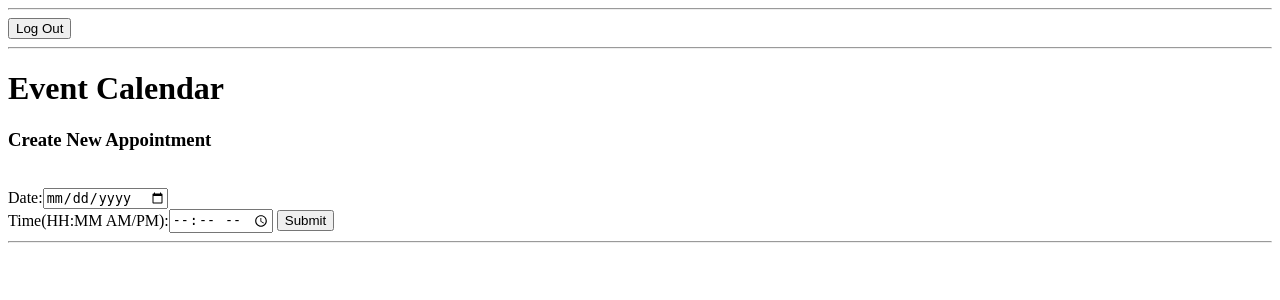
After one commit to memuunkie/HBProject_research_library_app, a Flask app: page /library_events in a window 1280 px wide. The commit adds this page. Shown: the top 300 px of the page. Run offline with Flask 2, Linux system fonts and the light colour scheme.

Commit message:
Create basic form for capturing datetime for Google calendar integration

```diff
--- a/seed.py
+++ b/seed.py
@@ -64,7 +64,7 @@ def load_users():
         db.session.add(user)
 
     # create one default admin
-    admin = User(fname='The', lname='Librarian', email='admin@library.com',
+    admin = User(fname='The', lname='Librarian', email='bookkeeperchs@gmail.com',
                  password='1234abc', create_date=datetime.now(), type_id=1)
 
     db.session.add(admin)
--- a/server.py
+++ b/server.py
@@ -19,9 +19,6 @@ app = Flask(__name__)
 # Required to use Flask sessions and the debug toolbar
 app.secret_key = "ABCItseasyas123orsimpleasDo-Re-MiABC123babyyouandmegirl"
 
-# Normally, if you use an undefined variable in Jinja2, it fails
-# silently. This is horrible. Fix this so that, instead, it raises an
-# error.
 app.jinja_env.undefined = StrictUndefined
 
 
@@ -57,11 +54,22 @@ def user_view():
 
     if session.get('user'):
         if session['type'] == 2:
-            return render_template('user_detail.html')
+            user_id = session['user']
+            user = User.query.filter_by(user_id=user_id).first()
+            visits = Visit.query.filter(Visit.user_id == user_id).order_by(Visit.visit_timeout.desc()).all()
+            return render_template('user_detail.html', user=user,
+                                    visits=visits)
         else:
             return redirect('/library')
     else:
         return redirect('/')
+
+
+@app.route('/library_events')
+def render_events():
+    """render the calendar page"""
+
+    return render_template('library_events.html')
 
 
 @app.route('/log-out', methods=['GET'])
@@ -73,6 +81,21 @@ def log_out():
         del session['type']
         print session
         return redirect('/')
+
+
+@app.route('/create-event', methods=['GET'])
+def add_event_to_calendar():
+    """Add new event to calendar"""
+
+    # doesn't do anything yet
+
+    date = request.args.get('date')
+    time = request.args.get('time')
+
+    print type(date), type(time)
+    print date, ' and ', time
+
+    return redirect('/library_events')
 
 
 #Everything below are for AJAX calls
@@ -177,9 +200,9 @@ def add_new_visit():
         db.session.add(visit)
         db.session.commit()
 
-        return "Success to post"
+        return "User has been checked in"
     else:
-        return "None"
+        return "USER ALREADY CHECKED IN"
 
 
 @app.route('/log-in.json', methods=['POST'])
@@ -346,6 +369,9 @@ def return_books():
 #################################################################
 #Helper functions
 
+def formatDatetime(value, format='%m/%d/%Y at %H:%M'):
+    return value.strftime(format)
+
 def make_wildcard(name):
     """Formats request.args result to be wildcard-able"""
 
@@ -377,6 +403,9 @@ if __name__ == "__main__":
     # point that we invoke the DebugToolbarExtension
     app.debug = True
     app.jinja_env.auto_reload = app.debug  # make sure templates, etc. are not cached in debug mode
+    # add formatDatetime to Jinja template
+    app.jinja_env.filters['formatDatetime'] = formatDatetime
+
 
     connect_to_db(app)
 
--- a/static/library-functions.js
+++ b/static/library-functions.js
@@ -33,29 +33,11 @@ function displayUserResults(results) {
                                 value: results[i]['user_id'],
                                 on: {
                                     click: function() {
-                                        //check to see if right value sent
                                         console.log(this.value);
-                                        var url = "/new-visit.json";
-                                        var buttonVal = {
-                                            'user-id': this.value
+                                        $.post("/new-visit.json", {'user-id':this.value}, checkInConfirm);
                                             }
-                                        //show what is getting sent to server
-                                        console.log(buttonVal);
-                                        $.post(url, buttonVal, function(res){
-                                            //show what got back from server
-                                            console.log(res);
-
-                                            if (res == 'None') {
-                                                userList.empty();
-                                                userList.html("<p>USER ALREADY CHECKED IN</p>");
-                                                } else {
-                                                userList.empty();
-                                                userList.html("<p>User has been added</p>");
-                                                }
-                                            });
-                                                        }
                                     }
-                    });
+                                });
 
                     btn.html('Check In');
 
@@ -82,6 +64,19 @@ function showUserResults(evt) {
 
     $.get(url, displayUserResults);
 }
+
+/**************
+    Button functions
+**************/
+
+function checkInConfirm(results) {
+    // Confirmation message from server after clicking Check In button
+    var userList = $("#result-user-list");
+    console.log(results);
+    userList.empty();
+    userList.html("<p>" + results + "</p>");
+}
+
 
 $("#user-search").on('submit', showUserResults);
 //library_view.html
--- a/templates/home.html
+++ b/templates/home.html
@@ -16,7 +16,7 @@
         <span id="msg"></span>
     </div>
 
-    <div id="user-register">
+<!--     <div id="user-register">
         <h4>If you do not have a sign in, please register here</h4>
         <form id="register" method="GET" action="/">
             First Name :<input type="text" name="fname" required>
@@ -25,7 +25,7 @@
             <br>Password<input type="password" name="password" required>
 
             <br><input type="submit" value="Register">
-        </form>
+        </form> -->
         <!-- No functionality on this yet -->
     </div>
     <div id="register-msg">
--- /dev/null
+++ b/templates/library_events.html
@@ -0,0 +1,32 @@
+{% extends 'base.html' %}
+
+
+{% block content %}
+
+    <hr>
+        <form action="/log-out" method="GET">
+            <input type="hidden" name="logout">
+            <input type="submit" value="Log Out">
+        </form>
+
+    <hr>
+
+    <h1>Event Calendar</h1>
+
+    <div id="new-event">
+        <h3>Create New Appointment</h3>
+        <form id="new_appt" action="/create-event" method="GET">
+                <!-- Sends form data as POST -->
+                <!-- Uses showUserResults and displayuserResults in JS -->
+            <div class="form-group">
+                <!-- Queries 'users' table in DB -->
+                <br>Date:<input id="add-date"class="form-control" type="date" name="date" required>
+                <br>Time(HH:MM AM/PM):<input id="add-time"class="form-control" type="time" name="time" required>
+                <input type="submit" value="Submit">
+    </div>
+
+    <hr>
+
+<script src="http://code.jquery.com/jquery.js"></script>
+<script src="/static/library-functions.js"></script>
+{% endblock %}
```
Also changed, not shown: templates/user_detail.html (+28 -9 lines), 1 other file.
